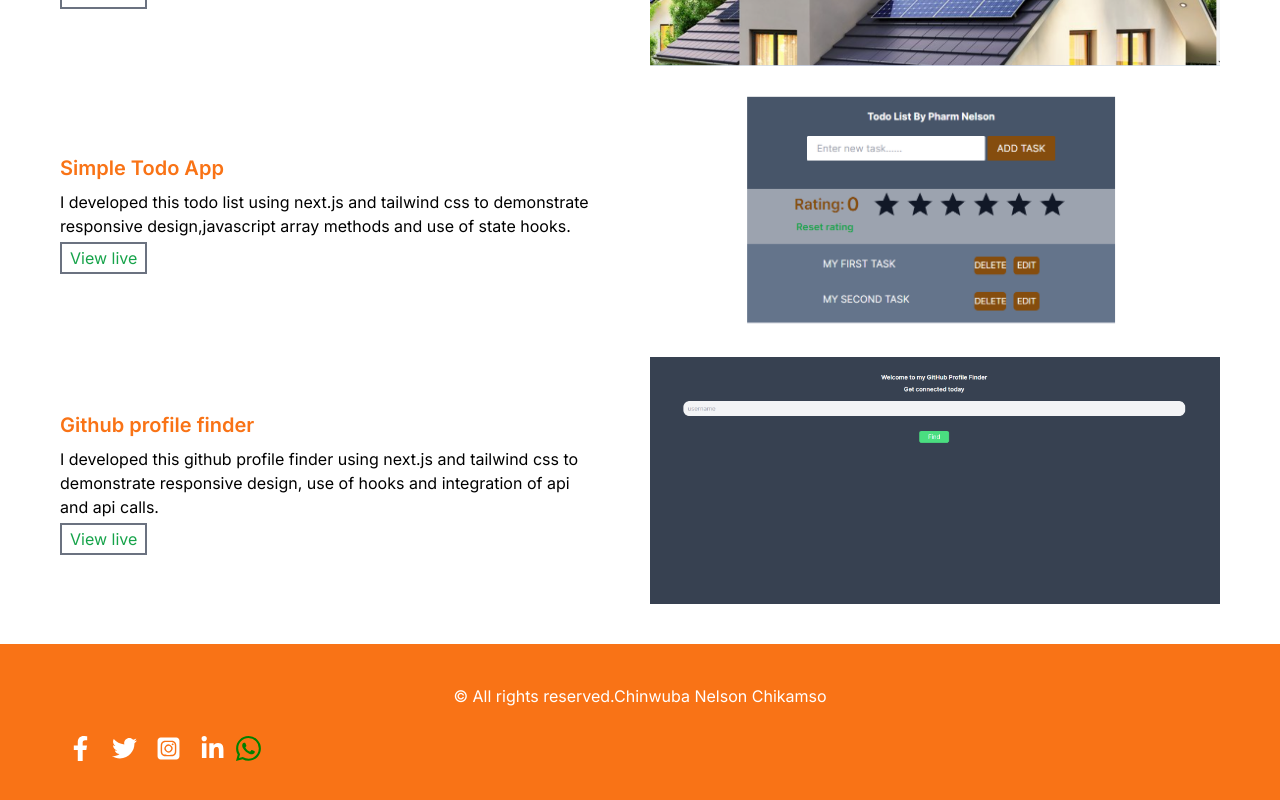
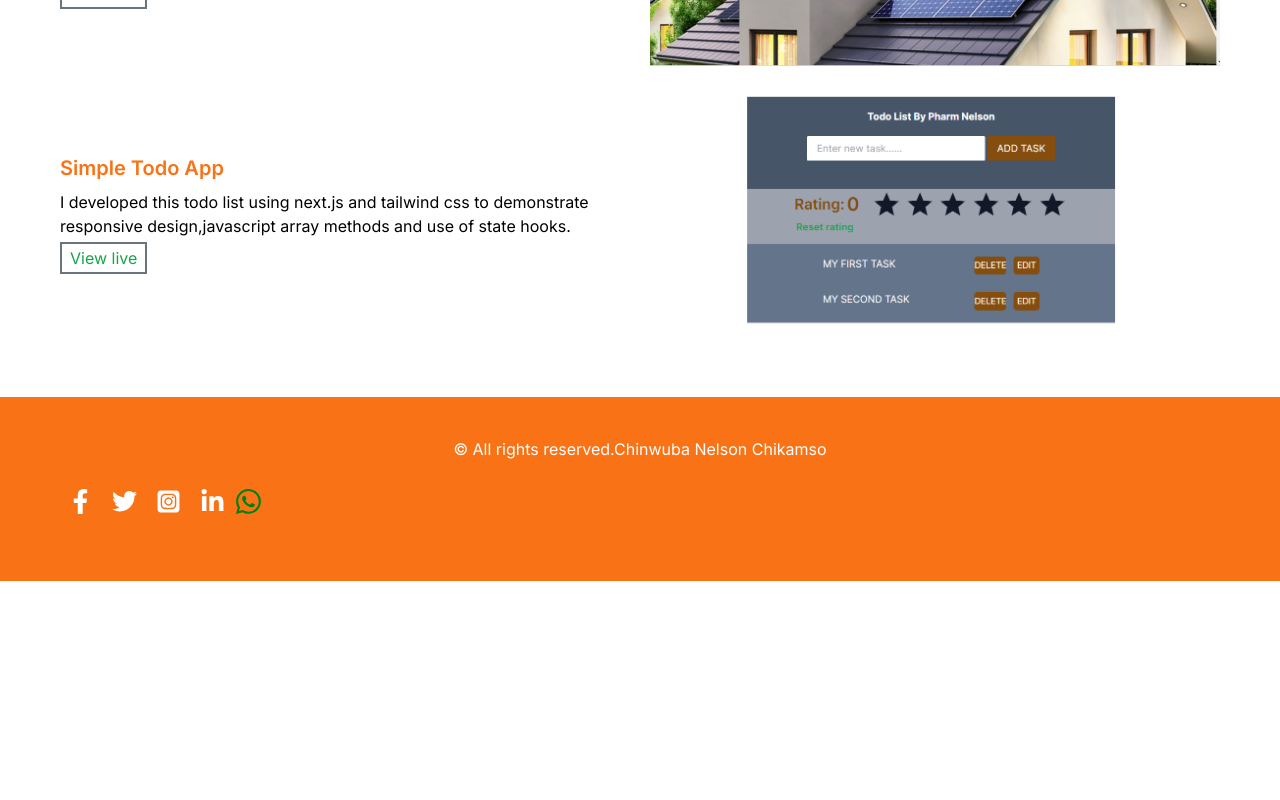
Before and after one commit to Tech041/portifolio, a Next.js app: page / in a window 1280 px wide. Shown: the part 1890-2690 px from the top of the page. After the commit the page ends 2471 px from the top, so only its background shows below. Built offline with nearby package versions, Linux system fonts and the light colour scheme.

Commit message:
removed github finder

```diff
--- a/src/components/head/Head.tsx
+++ b/src/components/head/Head.tsx
@@ -288,55 +288,6 @@ const Head = () => {
             </div>
           </div>
         </div>
-
-        <div className="container">
-          <div className="wrapper-2 flex flex-col md:flex-row  justify-between gap-5 items-center">
-            <div className="flex-1">
-              {" "}
-              <div className="text-wrapper">
-                <h2 className="text-xl font-semibold py-2  text-accent-500">
-                  Github profile finder
-                </h2>
-                <p>
-                  I developed this github profile finder using next.js and
-                  tailwind css to <br />
-                  demonstrate responsive design, use of hooks and integration of
-                  api <br />
-                  and api calls.
-                </p>
-              </div>
-              <div className="flex gap-2">
-                {" "}
-                <div className="text-green-600 py-2">
-                  <Link
-                    target="_blank"
-                    href="https://github-profile-finder-eta.vercel.app/"
-                    className="border-2 border-gray-500 py-1 px-2"
-                  >
-                    View live
-                  </Link>
-                </div>
-                {/* <div className="text-green-600 py-2">
-                  <Link
-                    href="https://github.com/Tech041/yosapp.git"
-                    className="border-2 border-gray-500 py-1 px-2"
-                  >
-                    Source code
-                  </Link>{" "}
-                </div> */}
-              </div>
-            </div>
-            <div className="img-wrapper flex-1 w-full">
-              <Image
-                width={300}
-                height={100}
-                src="/image/gitfinder.png"
-                alt="project-image"
-                className="w-[100%] h-full"
-              />
-            </div>
-          </div>
-        </div>
       </section>
     </main>
   );
```
